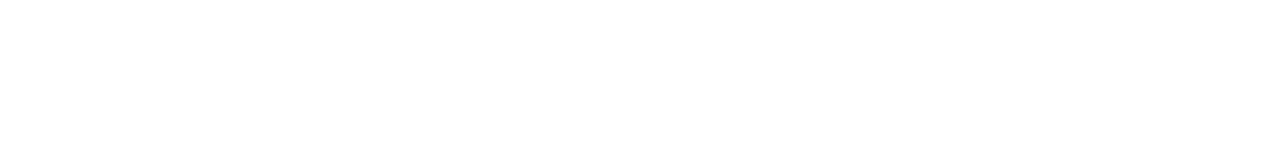
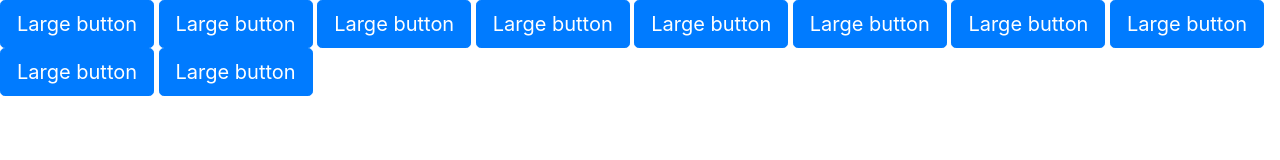
Before and after one commit to anvcodes/gifTastic, a plain HTML site: page index.html in a window 1280 px wide. Drawn offline with nearby package versions, Linux system fonts and the light colour scheme.

Commit message:
first commit

```diff
--- a/assets/css/style.css
+++ b/assets/css/style.css
@@ -0,0 +1,4 @@
+.btn{
+    float: left;
+    margin: 0%, auto;
+}
--- a/index.html
+++ b/index.html
@@ -4,9 +4,27 @@
     <meta charset="UTF-8">
     <meta name="viewport" content="width=device-width, initial-scale=1.0">
     <meta http-equiv="X-UA-Compatible" content="ie=edge">
+    <link rel="stylesheet" href="https://stackpath.bootstrapcdn.com/bootstrap/4.3.1/css/bootstrap.min.css" integrity="sha384-ggOyR0iXCbMQv3Xipma34MD+dH/1fQ784/j6cY/iJTQUOhcWr7x9JvoRxT2MZw1T" crossorigin="anonymous">
+
     <title>Document</title>
 </head>
 <body>
 
+        <button type="button" class="btn btn-primary btn-lg">Large button</button>
+        <button type="button" class="btn btn-primary btn-lg">Large button</button>
+        <button type="button" class="btn btn-primary btn-lg">Large button</button>
+        <button type="button" class="btn btn-primary btn-lg">Large button</button>
+        <button type="button" class="btn btn-primary btn-lg">Large button</button>
+        <button type="button" class="btn btn-primary btn-lg">Large button</button>
+        <button type="button" class="btn btn-primary btn-lg">Large button</button>
+        <button type="button" class="btn btn-primary btn-lg">Large button</button>
+        <button type="button" class="btn btn-primary btn-lg">Large button</button>
+        <button type="button" class="btn btn-primary btn-lg">Large button</button>
+
+
+
 </body>
+<script>
+//on click of the buttons the giphy api refering to that button is going to open
+</script>
 </html>
```
